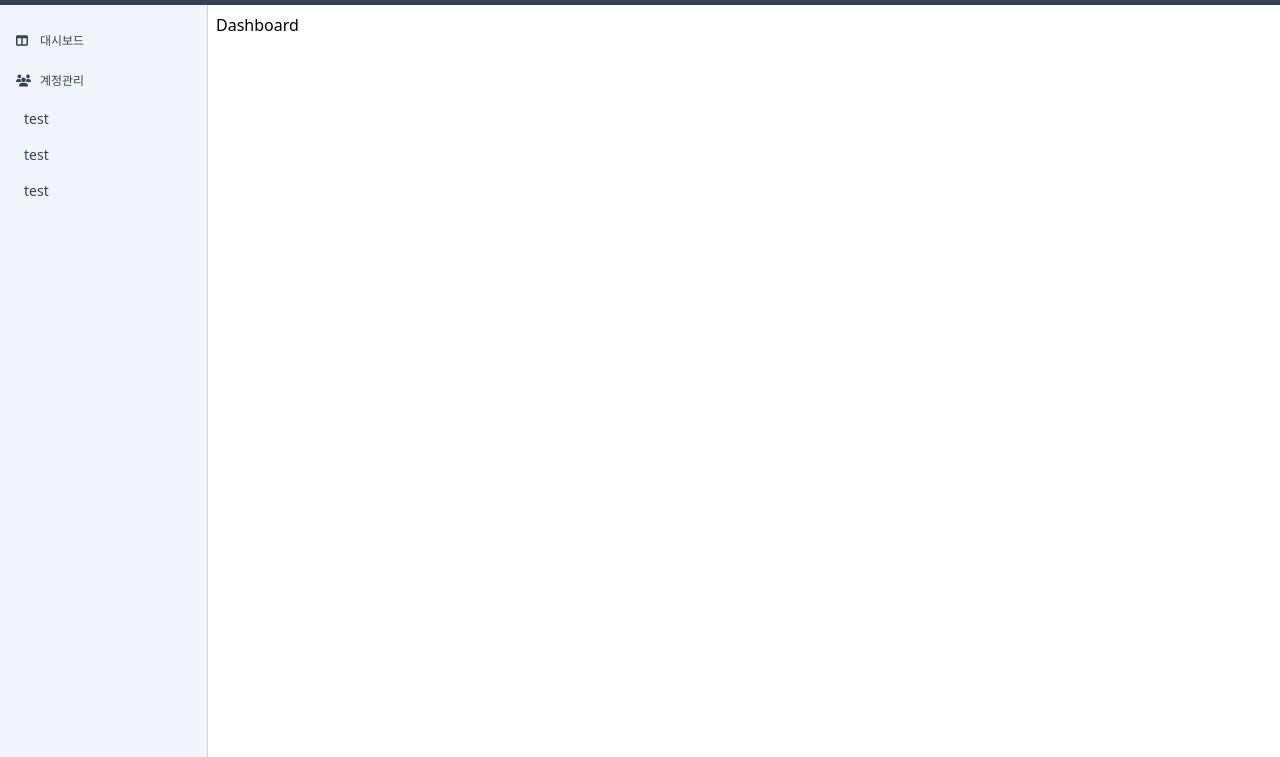
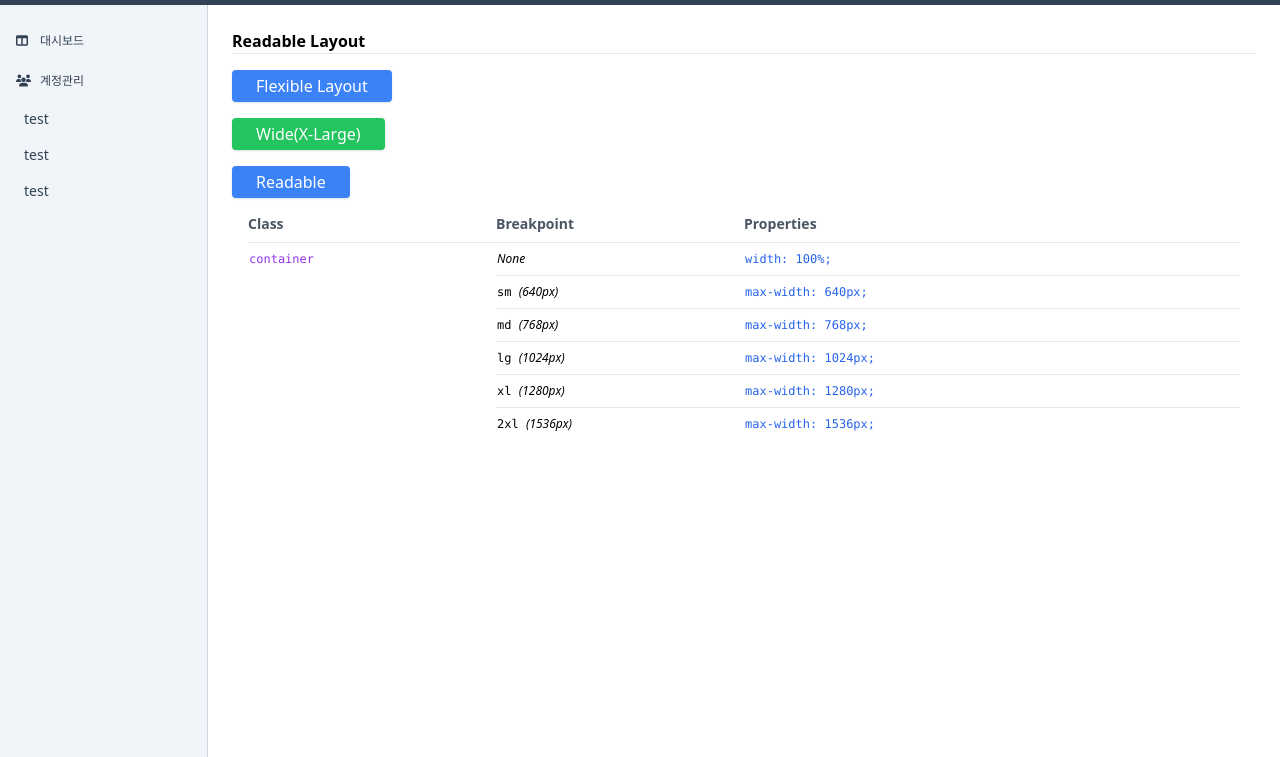
Before and after one commit to chosajang/tailwindcss-template, a website: page p/dashboard/index.html in a window 1280 px wide. Shown: the part 43-800 px from the top of the page. Drawn offline with nearby package versions, Linux system fonts and the light colour scheme.

Commit message:
컨텐츠 영역 사이즈 조절 샘플 추가

```diff
--- a/p/dashboard/index.html
+++ b/p/dashboard/index.html
@@ -25,11 +25,66 @@
 
     <!--// Contents : ST -->
     <div class="md:ml-52">
-        <div class="container m-auto p-2">
-            Dashboard
+        <div class="container bg-white m-auto p-4 md:p-6" id="content-wrap">
+            <!--// Title -->
+            <div class="border-b mb-4"><p class="text-base font-bold">Readable Layout</p></div>
+
+            <div class="text-base">
+                <button class="rounded flex shadow bg-blue-500 px-6 py-1 text-white hover:bg-blue-600" onclick="layoutChange('default')">Flexible Layout</button>
+                <button class="rounded flex shadow bg-green-500 px-6 py-1 text-white hover:bg-green-600 mt-4" onclick="layoutChange('max-w-screen-xl')">Wide(X-Large)</button>
+                <button class="rounded flex shadow bg-blue-500 px-6 py-1 text-white hover:bg-blue-600 mt-4" onclick="layoutChange('max-w-screen-lg')">Readable</button>
+            </div>
+
+            <div class="m-4">
+                <table class="w-full text-left border-collapse">
+                    <colgroup><col class="w-1/4"><col class="w-1/4"><col class="w-1/2"></colgroup>
+                    <thead>
+                    <tr>
+                        <th class="z-20 sticky top-0 text-sm font-semibold text-gray-600 p-0"><div class="pb-2 border-b border-gray-200">Class</div></th>
+                        <th class="z-20 sticky top-0 text-sm font-semibold text-gray-600 p-0"><div class="pb-2 border-b border-gray-200">Breakpoint</div></th>
+                        <th class="z-20 sticky top-0 text-sm font-semibold text-gray-600 p-0"><div class="pb-2 border-b border-gray-200">Properties</div></th>
+                    </tr>
+                    </thead>
+                    <tbody class="align-baseline">
+                    <tr>
+                        <td rowspan="6" class="py-2 font-mono text-xs text-purple-600 whitespace-nowrap">container</td>
+                        <td class="py-2 text-xs italic">None</td>
+                        <td class="py-2 font-mono text-xs text-blue-600 whitespace-pre">width: 100%;</td>
+                    </tr>
+                    <tr>
+                        <td class="py-2 border-t border-gray-200 font-mono text-xs">sm <span class="font-sans italic">(640px)</span></td><td class="py-2 font-mono text-xs text-blue-600 whitespace-pre border-t border-gray-200">max-width: 640px;</td>
+                    </tr>
+                    <tr>
+                        <td class="py-2 border-t border-gray-200 font-mono text-xs">md <span class="font-sans italic">(768px)</span></td><td class="py-2 font-mono text-xs text-blue-600 whitespace-pre border-t border-gray-200">max-width: 768px;</td>
+                    </tr>
+                    <tr>
+                        <td class="py-2 border-t border-gray-200 font-mono text-xs">lg <span class="font-sans italic">(1024px)</span></td><td class="py-2 font-mono text-xs text-blue-600 whitespace-pre border-t border-gray-200">max-width: 1024px;</td>
+                    </tr>
+                    <tr>
+                        <td class="py-2 border-t border-gray-200 font-mono text-xs">xl <span class="font-sans italic">(1280px)</span></td><td class="py-2 font-mono text-xs text-blue-600 whitespace-pre border-t border-gray-200">max-width: 1280px;</td>
+                    </tr>
+                    <tr>
+                        <td class="py-2 border-t border-gray-200 font-mono text-xs">2xl <span class="font-sans italic">(1536px)</span></td><td class="py-2 font-mono text-xs text-blue-600 whitespace-pre border-t border-gray-200">max-width: 1536px;</td>
+                    </tr>
+                    </tbody>
+                </table>
+            </div>
+
         </div><!--// <div class="container m-auto p-4 md:p-6"> -->
     </div><!--// Contents : ED -->
 
 </main><!--// Main : ED -->
 </body>
+<script>
+    const layoutChange = (option) => {
+        const contentObj = document.getElementById('content-wrap')
+
+        contentObj.classList.remove('max-w-screen-lg')
+        contentObj.classList.remove('max-w-screen-xl')
+        if( option != 'default' ) {
+            contentObj.classList.add(option)
+        }
+
+    }
+</script>
 </html>
```
